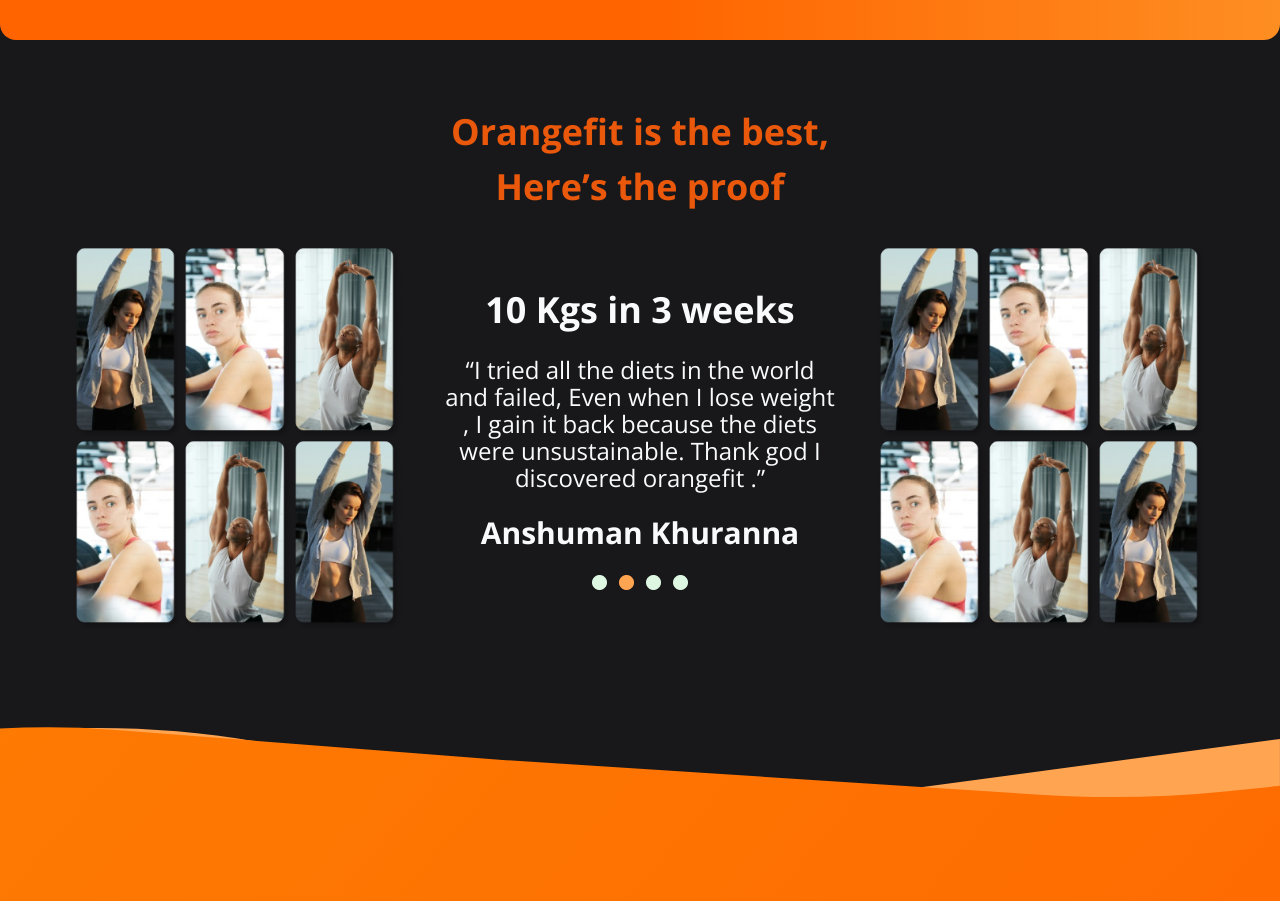
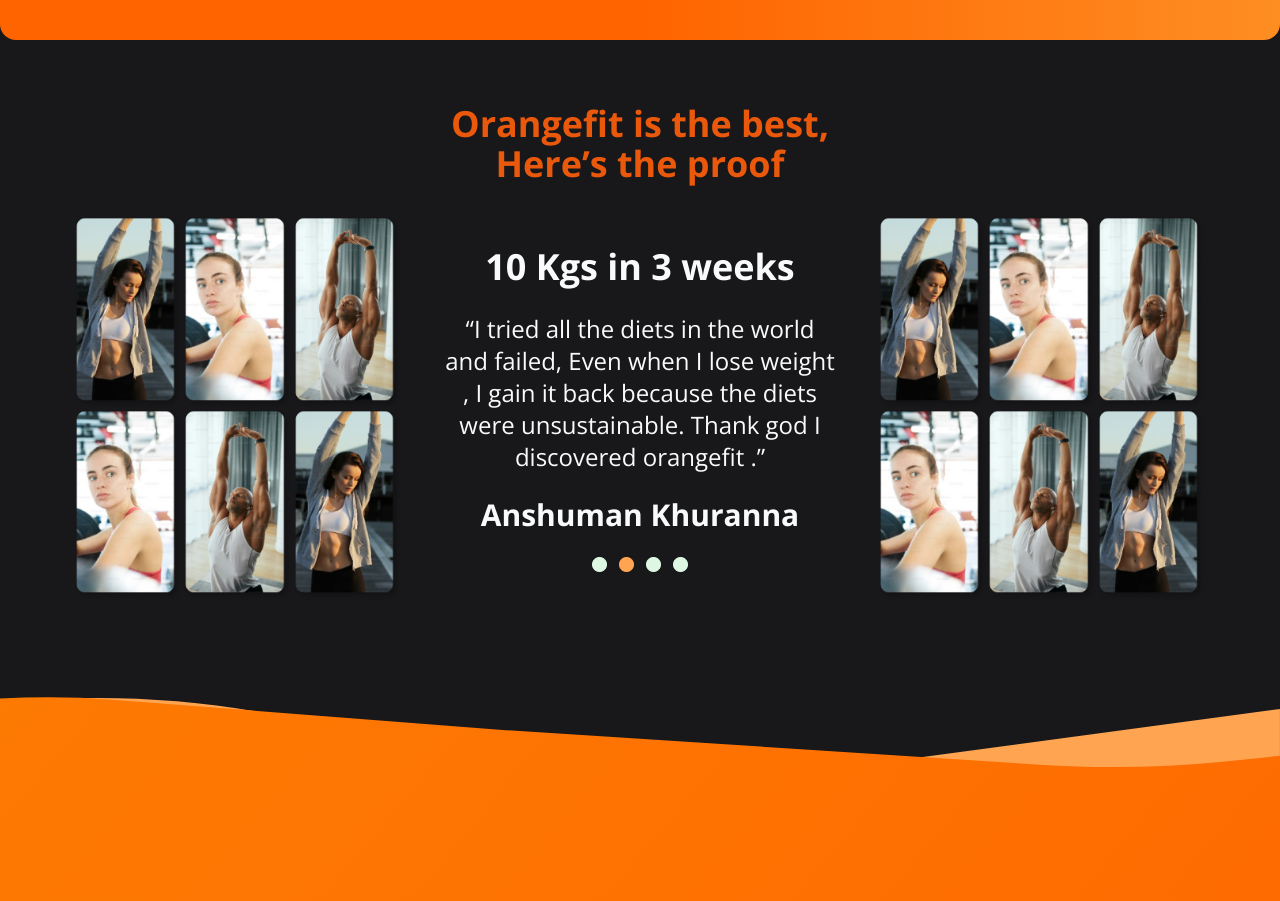
Before and after one commit to Mohammad-Shaar/orangefit, a React (Vite) app: page / in a window 1280 px wide. Shown: the part 4645-5546 px from the top of the page. Built offline with nearby package versions, Linux system fonts and the light colour scheme.

Commit message:
working on responsive opinions

```diff
--- a/src/Components/MainHome/OPinionSection/Opinions.jsx
+++ b/src/Components/MainHome/OPinionSection/Opinions.jsx
@@ -7,13 +7,13 @@
 const Opinions = () => {
   return (
     <section>
-      <div className="container mx-auto p-6 my-10 text-gray-50">
-        <h1 className="text-center text-orange-600 text-4xl font-bold leading-[55px]">
+      <div className="container mx-auto p-6 my-24 md:my-10 text-gray-50">
+        <h1 className="text-center text-orange-600 text-3xl md:text-4xl font-bold leading-[55px]">
           Orangefit is the best,
           <br />
           Here’s the proof
         </h1>
-        <div className="flex space-x-10 my-8">
+        <div className="flex flex-col md:space-x-10 my-8 md:flex-row">
           <div className="grid grid-cols-3">
             <div>
               <img src={person1} />
@@ -34,11 +34,11 @@
               <img src={person1} />
             </div>
           </div>
-          <div className="flex flex-col max-w-[35%] justify-center items-center space-y-6">
+          <div className="flex flex-col gap-8 mt-4 md:max-w-[35%] justify-center items-center md:gap-6 md:mt-0">
             <p className="font-bold leading-[44px] text-4xl">
               10 Kgs in 3 weeks
             </p>
-            <p className="leading-[27px] text-2xl text-center">
+            <p className="leading-[27px] text-lg md:text-2xl text-center">
               “I tried all the diets in the world and failed, Even when I lose
               weight , I gain it back because the diets were unsustainable.
               Thank god I discovered orangefit .”
@@ -59,7 +59,7 @@
               </span>
             </div>
           </div>
-          <div className="grid grid-cols-3">
+          <div className="hidden md:grid grid-cols-3">
             <div>
               <img src={person1} />
             </div>
--- a/src/Components/MainHome/WhyUsSection/WhyUs.jsx
+++ b/src/Components/MainHome/WhyUsSection/WhyUs.jsx
@@ -8,7 +8,7 @@
   return (
     <section className="overflow-hidden">
       <div className="container mb-20 mx-auto p-6 py-10 text-gray-50">
-        <h1 className="text-orange-600 text-center my-16 text-4xl font-bold">
+        <h1 className="text-orange-600 text-3xl text-center my-16 md:text-4xl font-bold">
           Why choose orangefit ?
         </h1>
         <div className="flex flex-col justify-center items-center mt-10 md:flex-row-reverse md:space-x-14 md:space-x-reverse ">
```
